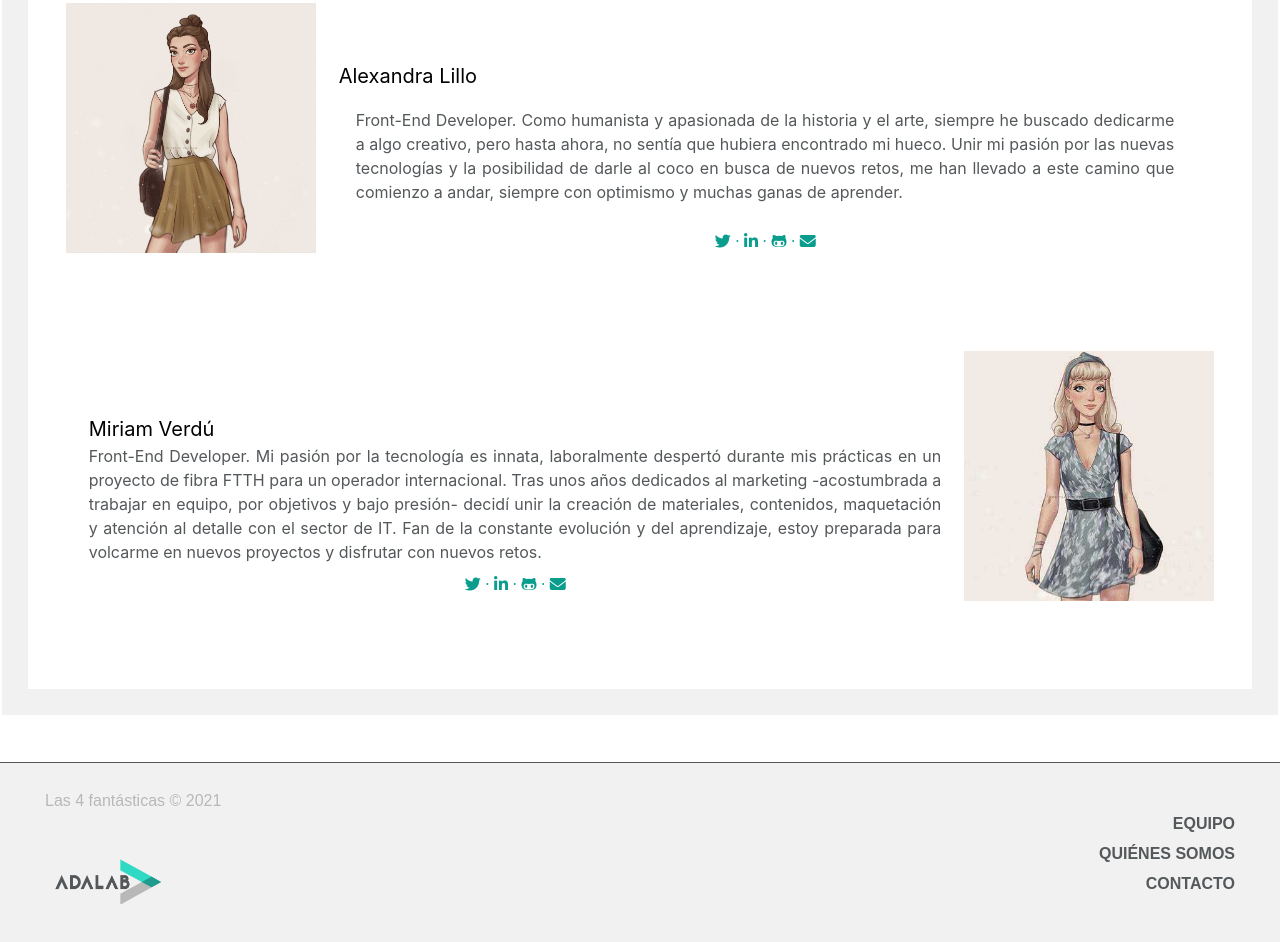
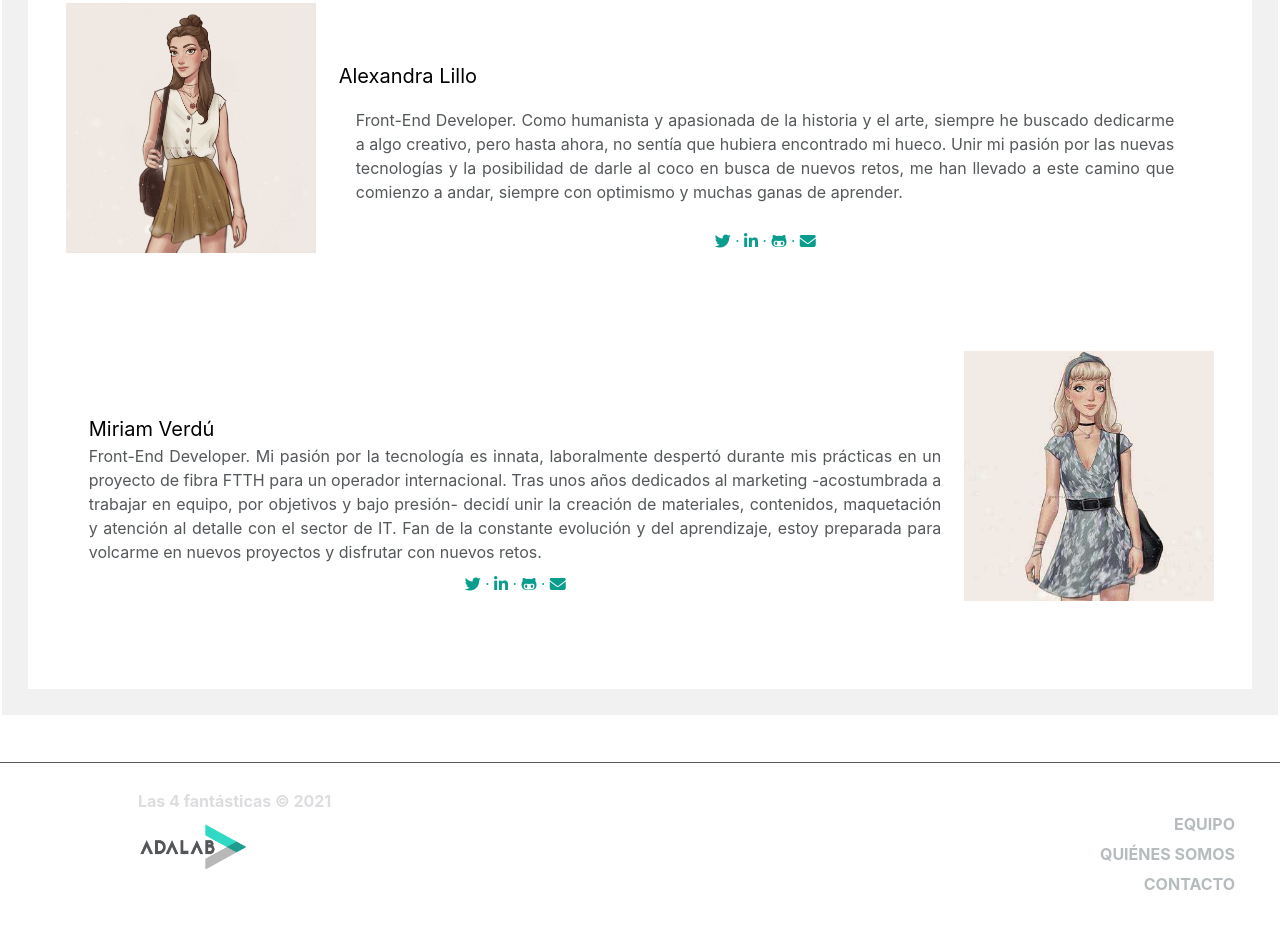
Before and after one commit to Adalab/Adalab-project-promo-n-module-1-team-6, a plain HTML site: page index.html in a window 1280 px wide. Shown: the part 1978-2920 px from the top of the page. Drawn offline with Linux system fonts and the light colour scheme.

Commit message:
change footer colors

```diff
--- a/css/main.css
+++ b/css/main.css
@@ -286,11 +286,13 @@ body {
 .footer {
   border-top: 1px solid #54585a;
   margin-top: 45px;
-  background-color: #f1f1f1;
+  background-color: #ffffff;
 }
 .footer_container {
-  font-family: OpenSans-SemiBold, sans-serif;
-  background-color: #f1f1f1;
+  font-family: -apple-system, BlinkMacSystemFont, "Segoe UI", Roboto, Oxygen,
+    Ubuntu, Cantarell, "Open Sans", "Helvetica Neue", sans-serif;
+  font-weight: bolder;
+  background-color: #ffffff;
   font-size: 0.875rem;
   display: flex;
   flex-direction: column;
@@ -303,14 +305,13 @@ body {
 }
 .footer_copy {
   margin-top: 30px;
-  color: #b8b8b9;
+  color: #dddde0;
 }
 .footer_links {
   margin-top: 20px;
   display: flex;
   flex-direction: column;
   align-items: center;
-  font-weight: bold;
   font-style: unset;
 }
 
@@ -318,7 +319,7 @@ body {
   text-decoration: none;
   line-height: 24px;
   font-size: 0.875rem;
-  color: #54585a;
+  color: #b6bcbe;
   text-transform: uppercase;
 }
 .logo_adalab {
@@ -358,23 +359,24 @@ body {
     font-size: 1rem;
     max-width: 20rem;
     margin-top: 30px;
-    margin-left: 45px;
+    margin-left: 138px;
+    margin-bottom: 111;
   }
   .footer_links {
     display: inline;
     text-align: end;
     text-transform: uppercase;
-    margin-top: 24px;
-    margin-bottom: 56px;
   }
   .footer_link {
     font-size: 1rem;
+    line-height: 30px;
+    margin-top: 24px;
+    margin-bottom: 47px;
     margin-right: 45px;
-    line-height: 30px;
   }
   .footer_logo_image {
     position: absolute;
-    transform: translate(45px, -60px);
+    transform: translate(130px, -95px);
   }
   .container-hero {
     height: 500px;
@@ -413,13 +415,10 @@ body {
     margin-top: 30px;
     margin-left: 45px;
   }
-
   .footer_links {
     display: inline;
     text-align: end;
     text-transform: uppercase;
-    margin-top: 24px;
-    margin-bottom: 56px;
   }
   .footer_link {
     font-size: 1rem;
```
